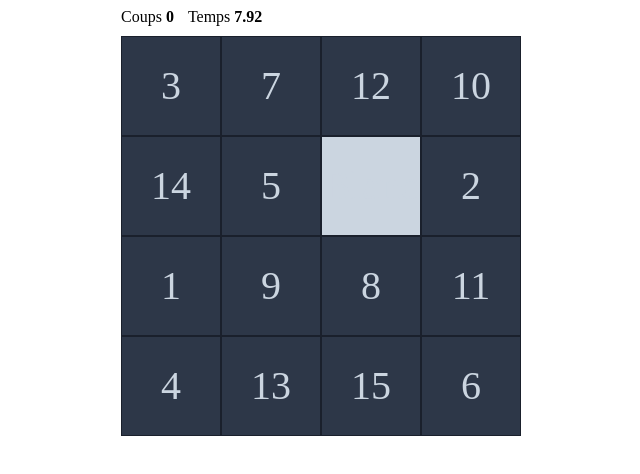
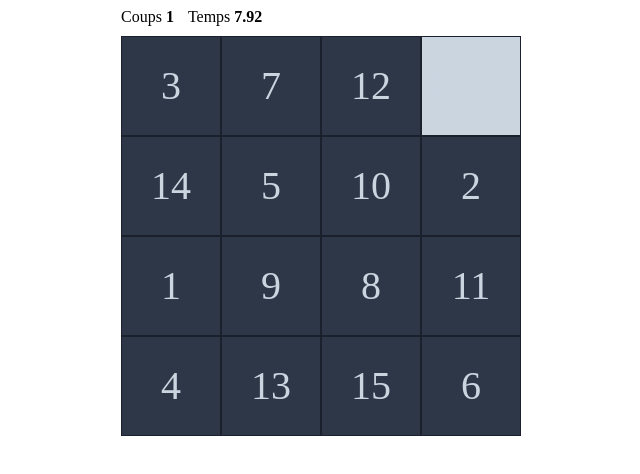
Before and after one commit to cda-cambrai/tp-puzzle-jquery, a plain HTML site: page index.html in a window 1280 px wide. Both pictures are taken after a click on the element "10". Shown: the whole page, without its empty margins (319-959 px from the left). Drawn offline with nearby package versions, Linux system fonts and the light colour scheme.

Commit message:
Fin bonus

```diff
--- a/app.js
+++ b/app.js
@@ -6,6 +6,7 @@ for (var i = 0; i < positions.length; i++) {
     }
 }*/
 
+// Permet de déplacer un bloc
 function moveBloc(bloc) {
     // Récupèrer la position (top, left) du bloc cliqué
     var currentX = $(bloc).css('left'); // 0px
@@ -18,7 +19,14 @@ function moveBloc(bloc) {
     // Inverser la position des blocs
     $(bloc).css({top: emptyY, left: emptyX});
     $('.bloc-empty').css({top: currentY, left: currentX});
-}
+
+    // Intervertir les ids pour connaitre la position d'un bloc
+    // et vérifier si on a gagné la partie
+    var currentId = $(bloc).attr('id');
+    var emptyId = $('.bloc-empty').attr('id');
+    $(bloc).attr('id', emptyId);
+    $('.bloc-empty').attr('id', currentId);
+} // Fin de la fonction moveBloc
 
 // On mélange le jeu avant de commencer
 for (var i = 1; i < 100; i++) {
@@ -31,6 +39,7 @@ var shots = 0; // Représente le nombre de coups
 // Sélectionne toutes les classes .bloc
 // sauf celles qui ont la classe .bloc-empty
 $('.bloc').not('.bloc-empty').click(function () {
+    // this représente bien le bloc qui est cliqué
     // Récupèrer la position (top, left) du bloc cliqué
     var currentX = $(this).css('left'); // 0px
     var currentY = $(this).css('top'); // 100px
@@ -46,7 +55,7 @@ $('.bloc').not('.bloc-empty').click(function () {
     // On empêche le déplacement de plus de 2 bloc d'écarts
     // Et aussi le déplacement en diagonale
     if (diffX > 100 || diffY > 100 || diffX >= 100 && diffY >= 100) {
-        return;
+        // return;
     }
 
     // Inverser la position des blocs
@@ -56,12 +65,41 @@ $('.bloc').not('.bloc-empty').click(function () {
     // Incrémenteur le compteur du jeu
     shots = shots + 1;
     $('#shots strong').text(shots);
+
+    // Intervertir les ids pour connaitre la position d'un bloc
+    // et vérifier si on a gagné la partie
+    var currentId = $(this).attr('id');
+    var emptyId = $('.bloc-empty').attr('id');
+    $(this).attr('id', emptyId);
+    $('.bloc-empty').attr('id', currentId);
+
+    // Vérifier si on a gagné
+    var win = true;
+    for (var i = 1; i < 16; i++) {
+        // class="bloc-i" id="i"
+        var blocId = $('.bloc-'+i).attr('id');
+
+        // Attention, blocId renvoie une chaine
+        // "15" et 15
+        if (blocId != i) {
+            // On perd si l'id ne correspond pas au bloc
+            win = false;
+        }
+    }
+
+    if (win) {
+        $('#win').show(); // On affiche une div quand on gagne
+        clearInterval(stopwatch); // Arrêt du chronomètre
+    }
 });
 
 // Chronomètre
 var seconds = 0;
 
-setInterval(function () {
+var stopwatch = setInterval(function () {
+    // On multiplie pour éviter le calcul des floats
+    // 0.01 secondes
     seconds += 0.01 * 100;
+    // On divise ensuite pour l'affichage
     $('#stopwatch strong').text(seconds / 100);
 }, 10);
--- a/index.html
+++ b/index.html
@@ -29,6 +29,8 @@
             <div id="15" class="bloc bloc-15" style="top: 300px; left: 200px;">15</div>
             <div id="16" class="bloc bloc-16 bloc-empty" style="top: 300px; left: 300px;">Blanc</div>
         </div>
+
+        <h2 id="win" style="display: none">Vous avez gagné !</h2>
     </div>
 
     <script src="https://code.jquery.com/jquery-3.5.1.min.js"></script>
```
